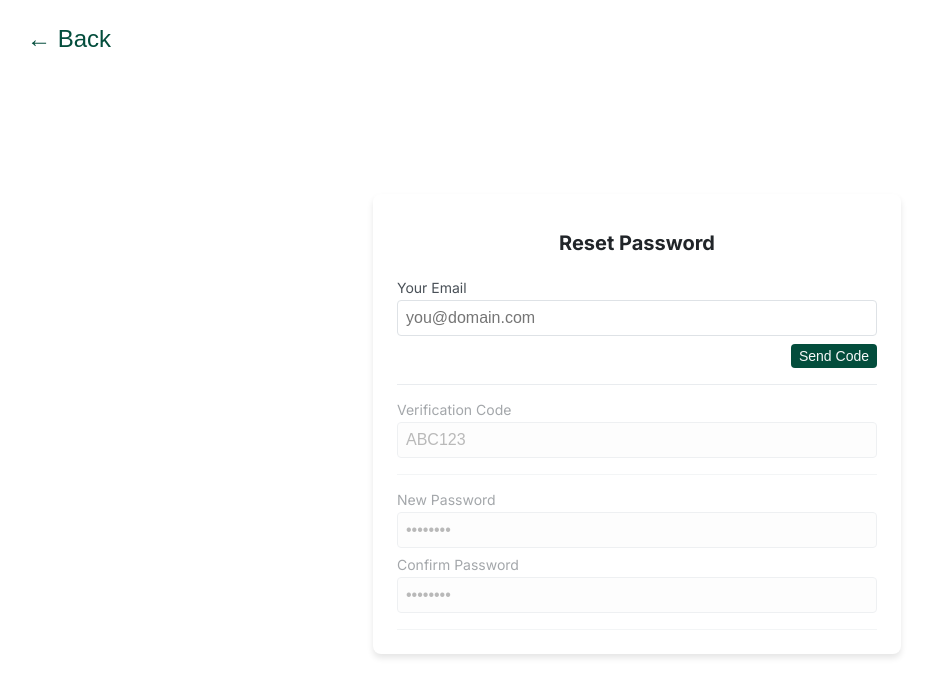
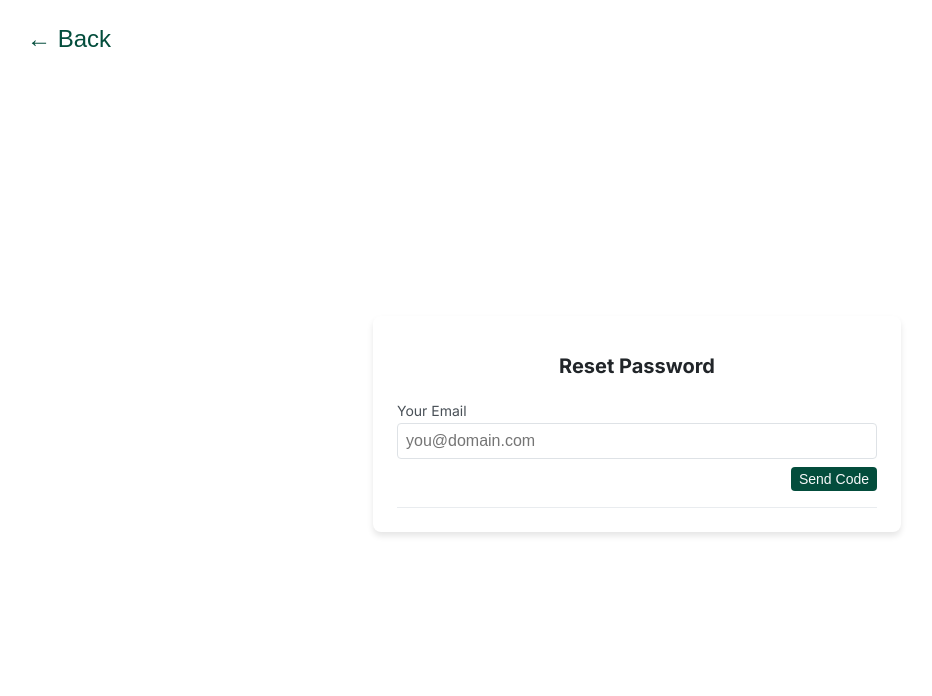
Before and after one commit to robbyevans/kodi, a React (Vite) app in the folder web/: page /password-reset in a window 1280 px wide. Shown: the top 696 px of the page, without its empty margins (3-935 px from the left). Built offline with nearby package versions, Linux system fonts and the light colour scheme; no server answers.

Commit message:
minor fix

```diff
--- a/web/src/components/PasswordReset/PasswordResetPage.tsx
+++ b/web/src/components/PasswordReset/PasswordResetPage.tsx
@@ -44,7 +44,7 @@ const ResetPasswordPage: React.FC<ResetPasswordPageProps> = ({
     <S.Wrapper>
       <h1>Reset Password</h1>
       <form onSubmit={onSubmit}>
-        {/* STEP 1: Email */}
+        {/* STEP 1: Email (always visible) */}
         <S.Section active={step === "request"}>
           <S.Field>
             <label>Your Email</label>
@@ -64,9 +64,9 @@ const ResetPasswordPage: React.FC<ResetPasswordPageProps> = ({
           )}
         </S.Section>
 
-        {/* STEP 2: Code */}
-
-        <S.Section active={step === "verify" || step === "reset"}>
+        {/* STEP 2: Code (only render once email is sent) */}
+        {(step === "verify" || step === "reset") && (
+          <S.Section active={step === "verify"}>
             <S.Field>
               <label>Verification Code</label>
               <input
@@ -95,9 +95,11 @@ const ResetPasswordPage: React.FC<ResetPasswordPageProps> = ({
               </>
             )}
           </S.Section>
+        )}
 
-        {/* STEP 3: New Password */}
-        <S.Section active={step === "reset"}>
+        {/* STEP 3: New Password (only render once code is verified) */}
+        {step === "reset" && (
+          <S.Section active>
             <S.Field>
               <label>New Password</label>
               <input
@@ -105,7 +107,6 @@ const ResetPasswordPage: React.FC<ResetPasswordPageProps> = ({
                 placeholder="••••••••"
                 value={pw}
                 onChange={(e) => onPwChange(e.target.value)}
-              disabled={step !== "reset"}
                 required
               />
             </S.Field>
@@ -116,16 +117,14 @@ const ResetPasswordPage: React.FC<ResetPasswordPageProps> = ({
                 placeholder="••••••••"
                 value={pw2}
                 onChange={(e) => onPw2Change(e.target.value)}
-              disabled={step !== "reset"}
                 required
               />
             </S.Field>
-          {step === "reset" && (
             <S.SubmitSmallButton disabled={loading}>
               Reset Password
             </S.SubmitSmallButton>
+          </S.Section>
         )}
-        </S.Section>
 
         {error && <S.ErrorAlert>{error}</S.ErrorAlert>}
       </form>
```
Lines whose indentation alone changed are shown as unchanged.
